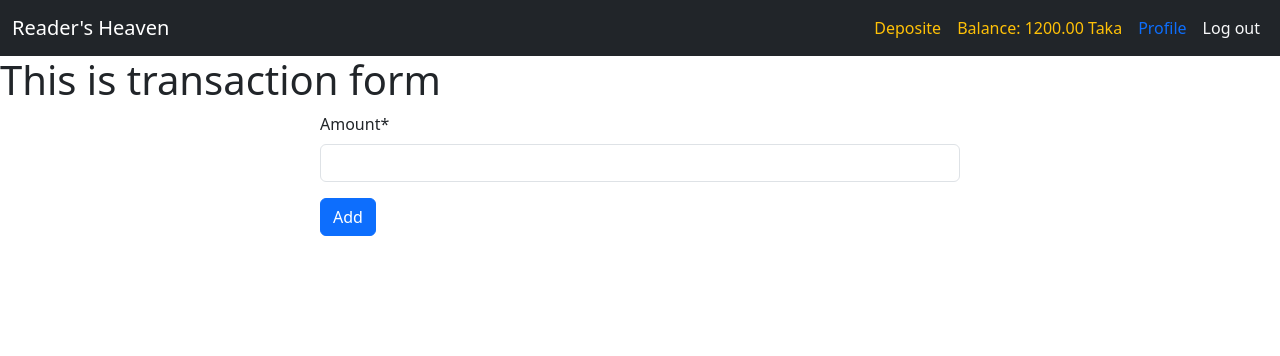
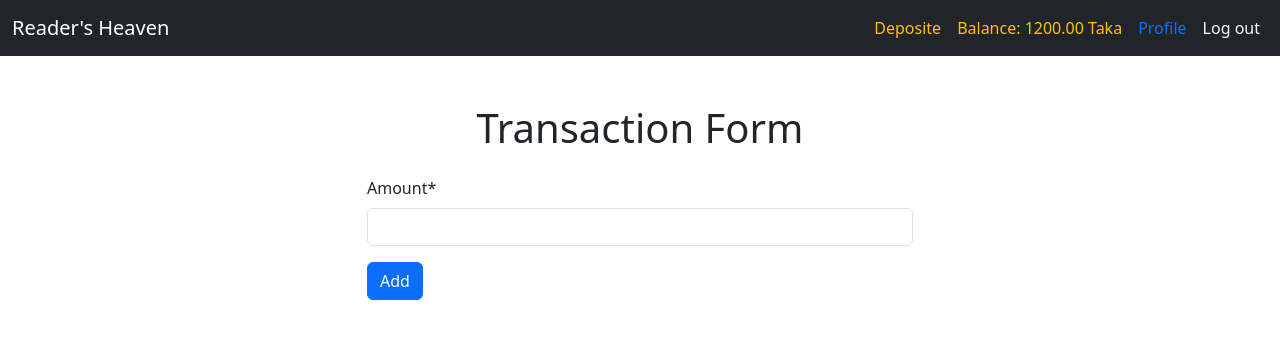
Before and after one commit to Hamed-Hasan/Django---Blood-Bank-Application-WEB-ANDROID-IOS, a Django app: page /transaction/deposite/ in a window 1280 px wide. Shown: the top 356 px of the page. Run offline with Django 5.2, Linux system fonts and the light colour scheme; a user stored in the database is signed in; data comes from the database, SQL or seed files in the repository; both versions use the stored data as it was after the commit; some libraries are stand-ins or nearby versions.

Commit message:
🚀 Extended base.html for Transaction Form layout. 🔒 Implemented CSRF token protection in Transaction Form. 🛠️ Utilized crispy_forms_tags for form rendering in Transaction Form. 📝 Added form validation in Transaction Form. ⚙️ Configured form submission action in Transaction Form.

```diff
--- a/transactions/templates/transactions_form.html
+++ b/transactions/templates/transactions_form.html
@@ -2,14 +2,20 @@
 
 {% block body %}
 {% load crispy_forms_tags %}
-<h1>This is transaction form</h1>
 
-  <form method="post" style="width: 50%; margin: auto;" action="">
-    {% csrf_token %}
-    {{form |crispy }}
-    <button class="btn btn-primary" type="submit" > Add </button>
+<div class="container mt-5">
+  <div class="row justify-content-center">
+    <div class="col-md-6">
+      <h1 class="mb-4 text-center">Transaction Form</h1>
+      <form method="post" action="">
+        {% csrf_token %}
+        {{ form|crispy }}
+        <div class="form-group">
+          <button class="btn btn-primary btn-block" type="submit">Add</button>
+        </div>
+      </form>
+    </div>
+  </div>
+</div>
 
-  </form>
-
-
-{% endblock  %}
+{% endblock %}
```
Also changed, not shown: db.sqlite3.
